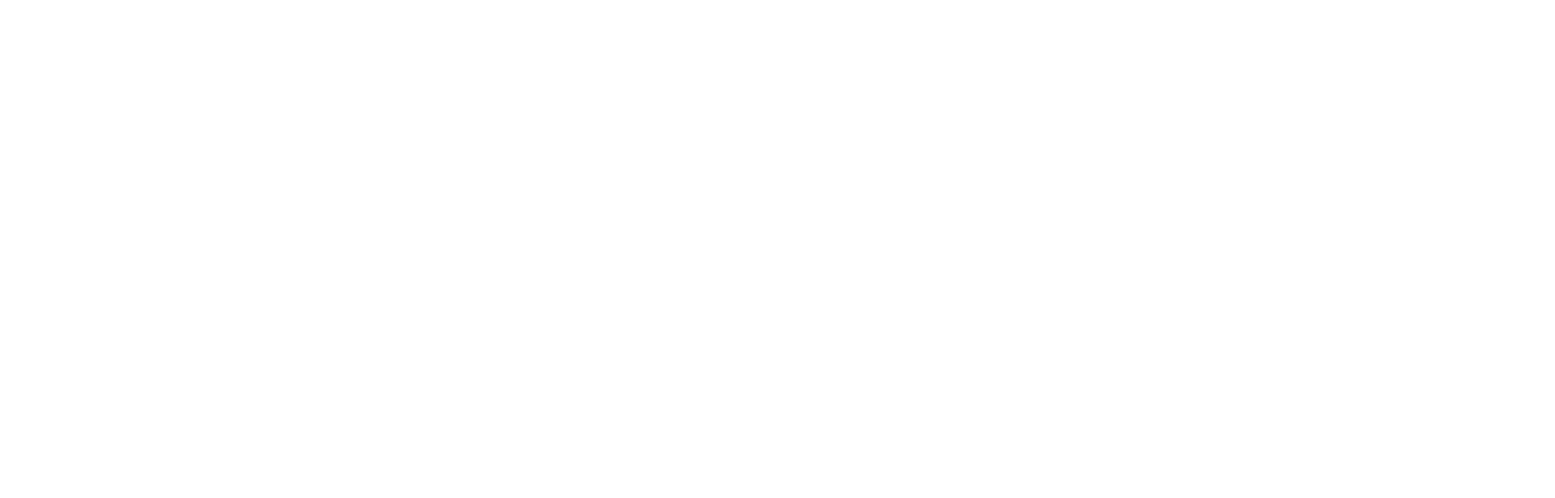
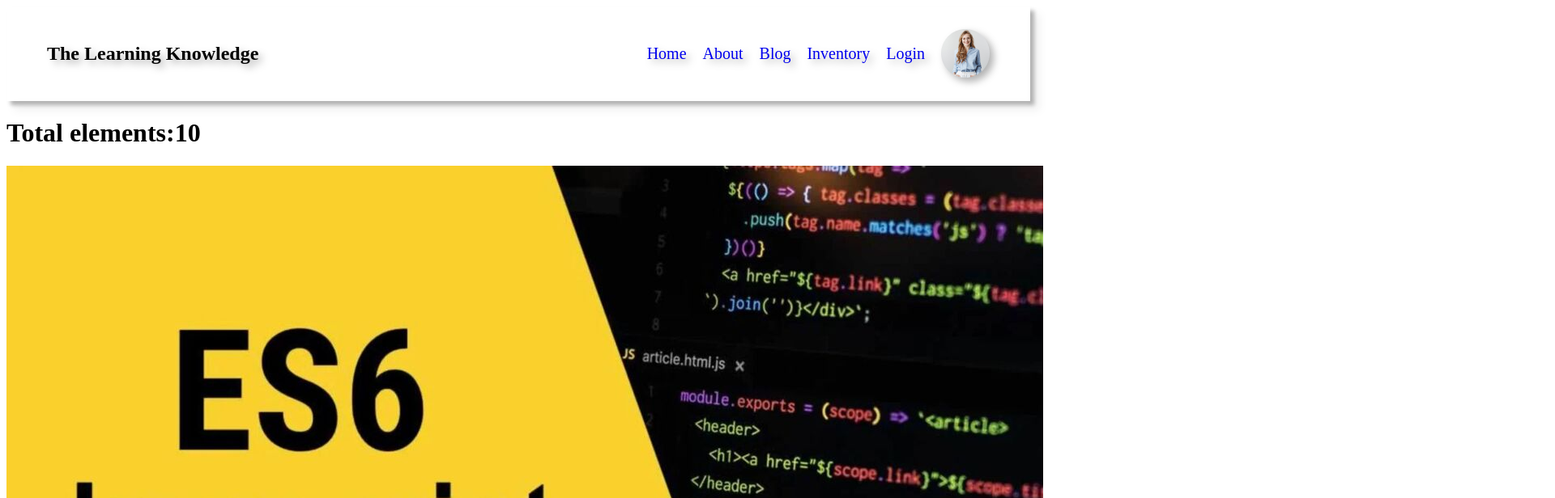
Before and after one commit to mdgausulislam/react-learning-knowledge-project, a React (Vite) app: page / in a window 1280 px wide. Shown: the top 616 px of the page at 81% size, 1920 px wide, since content can reach past the window. Built offline with nearby package versions, Linux system fonts and the light colour scheme.

Commit message:
data loaded

```diff
--- a/src/App.jsx
+++ b/src/App.jsx
@@ -1,9 +1,12 @@
 import React from 'react';
+import Header from './components/Header/Header';
+import Blogs from './components/Blogs/Blogs';
 
 const App = () => {
   return (
     <div>
-
+      <Header></Header>
+      <Blogs></Blogs>
     </div>
   );
 };
--- /dev/null
+++ b/src/components/Blog/Blog.jsx
@@ -0,0 +1,13 @@
+import React from 'react';
+import './Blog.css'
+
+const Blog = ({blog}) => {
+    const {coder,date,icon,img,name,reading,text}=blog;
+    return (
+        <div className='learning-container'>
+           <img src={img} alt="" />
+        </div>
+    );
+};
+
+export default Blog;
--- /dev/null
+++ b/src/components/Blogs/Blogs.jsx
@@ -0,0 +1,28 @@
+import React, { useEffect, useState } from 'react';
+import Blog from '../Blog/Blog';
+
+const Blogs = () => {
+    const [blogs,setBlogs]=useState([]);
+    useEffect(()=>{
+        const loadData=async()=>{
+            const res=await fetch('learning.json');
+            const data=await res.json();
+            console.log(data);
+            setBlogs(data);
+        }
+        loadData();
+    },[])
+    return (
+        <div>
+            <h1>Total elements:{blogs.length}</h1>
+            {
+                blogs.map(blog=><Blog
+                key={blog.id}
+                blog={blog}
+                ></Blog>)
+            }
+        </div>
+    );
+};
+
+export default Blogs;
--- /dev/null
+++ b/src/components/Header/Header.css
@@ -0,0 +1,17 @@
+nav{
+    display: flex;
+    align-items: center;
+    justify-content: space-between;
+    box-shadow: 5px 5px 5px 0 rgba(0,0,0,0.3);
+    filter: drop-shadow(5px 5px 5px rgba(0,0,0,0.3));
+    padding: 25px 50px;
+}
+.navbar-item{
+    display: flex;
+    align-items: center;
+}
+.navbar-item a{
+    margin-right: 20px;
+    font-size: 20px;
+    text-decoration: none;
+}
--- a/src/components/Header/Header.jsx
+++ b/src/components/Header/Header.jsx
@@ -1,10 +1,23 @@
 import React from 'react';
+import logo from '../../assets/image/profile.png';
+import './Header.css'
 
 const Header = () => {
     return (
-        <div>
+        <nav>
+            <div>
+                <h1>The Learning Knowledge</h1>
+            </div>
 
-        </div>
+            <div className='navbar-item'>
+                <a href="/">Home</a>
+                <a href="/about">About</a>
+                <a href="/blog">Blog</a>
+                <a href="/inventory">Inventory</a>
+                <a href="/login">Login</a>
+                <img src={logo} alt="" />
+            </div>
+        </nav>
     );
 };
 
```
Also changed, not shown: src/components/Blog/Blog.css (added).
